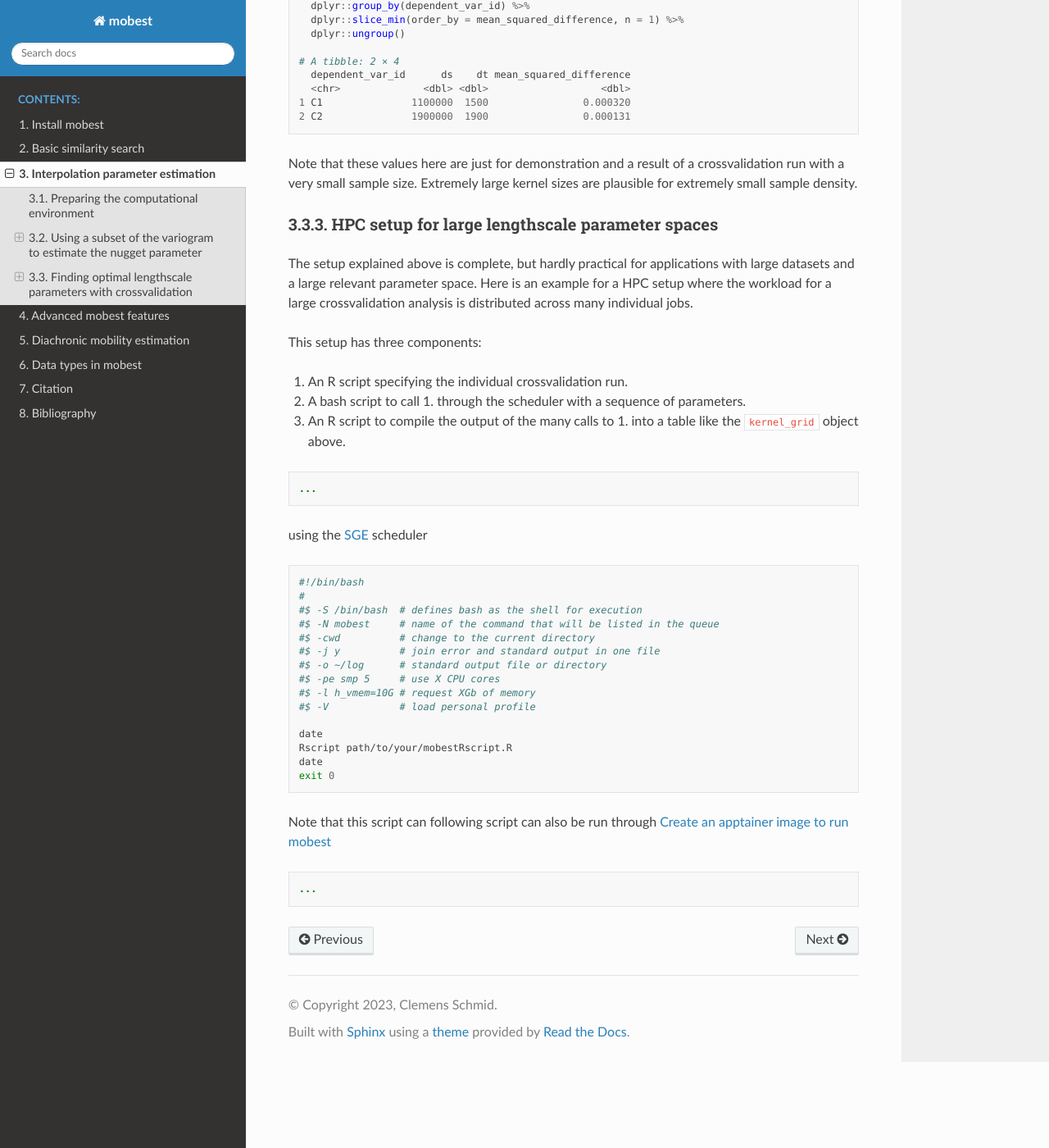
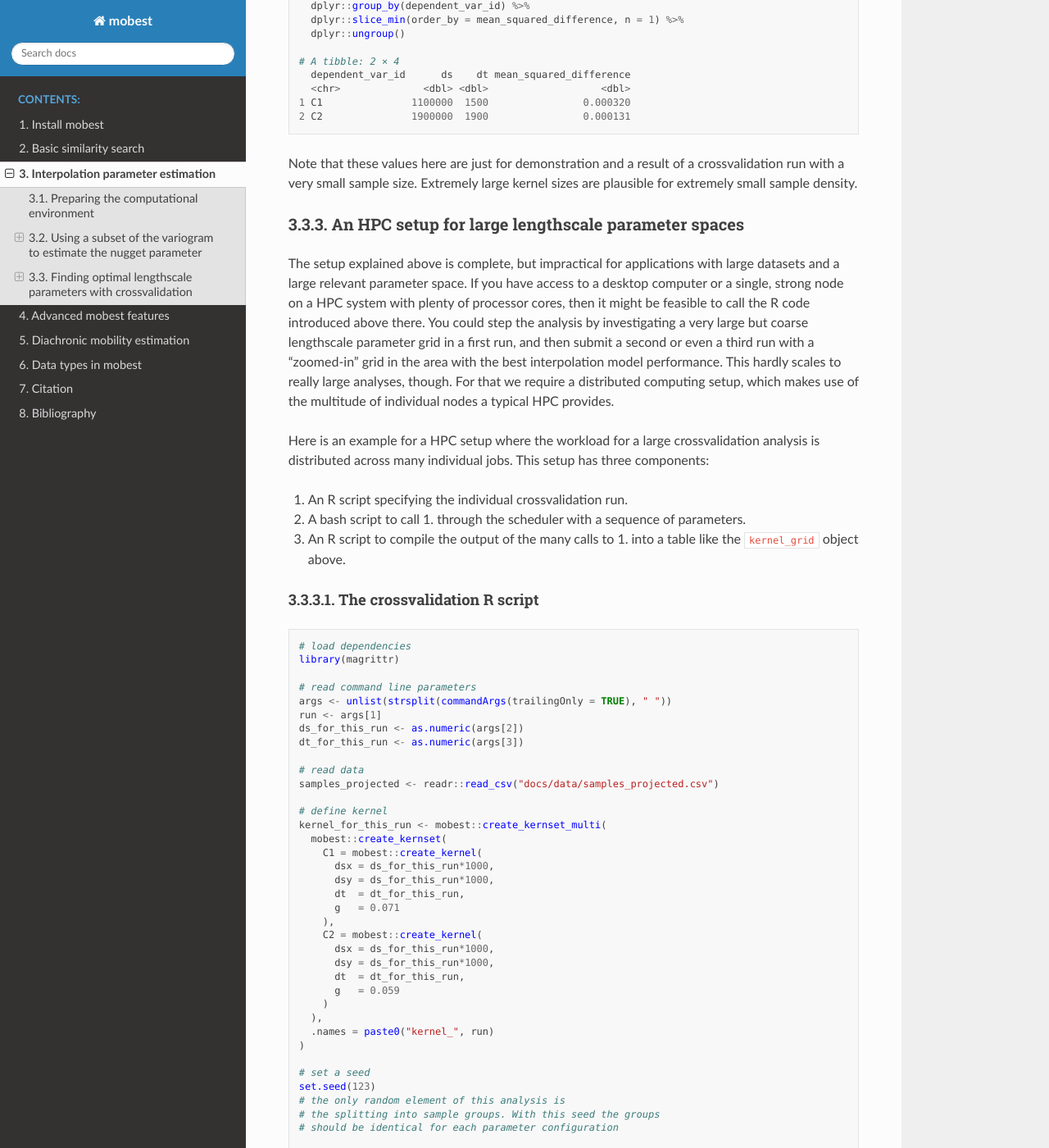
Before and after one commit to nevrome/mobest, a Sphinx documentation site: the page built from docs/estimation.md, in a window 1280 px wide and 1400 px high, scrolled down 8326 px. Shown: the whole window at 82% size. Built offline with Sphinx 7.4.7 and the Read the Docs theme 2.0.0, drawn with Linux system fonts in a browser that asks for light colours; cross-references to code outside the pages are shown as plain code; some of the changed text lies outside the part shown.

Commit message:
work on the hpc crossvalidation setup

````diff
--- a/docs/estimation.md
+++ b/docs/estimation.md
@@ -402,21 +402,101 @@ kernel_grid %>%
 
 Note that these values here are just for demonstration and a result of a crossvalidation run with a very small sample size. Extremely large kernel sizes are plausible for extremely small sample density.
 
-### HPC setup for large lengthscale parameter spaces
+### An HPC setup for large lengthscale parameter spaces
 
-The setup explained above is complete, but hardly practical for applications with large datasets and a large relevant parameter space. Here is an example for a HPC setup where the workload for a large crossvalidation analysis is distributed across many individual jobs.
+The setup explained above is complete, but impractical for applications with large datasets and a large relevant parameter space. If you have access to a desktop computer or a single, strong node on a HPC system with plenty of processor cores, then it might be feasible to call the R code introduced above there. You could step the analysis by investigating a very large but coarse lengthscale parameter grid in a first run, and then submit a second or even a third run with a "zoomed-in" grid in the area with the best interpolation model performance. This hardly scales to really large analyses, though. For that we require a distributed computing setup, which makes use of the multitude of individual nodes a typical HPC provides.
 
-This setup has three components:
+Here is an example for a HPC setup where the workload for a large crossvalidation analysis is distributed across many individual jobs. This setup has three components:
 
 1. An R script specifying the individual crossvalidation run.
 2. A bash script to call 1. through the scheduler with a sequence of parameters.
 3. An R script to compile the output of the many calls to 1. into a table like the `kernel_grid` object above.
 
+#### The crossvalidation R script
+
 ```r
-...
+# load dependencies
+library(magrittr)
+
+# read command line parameters
+args <- unlist(strsplit(commandArgs(trailingOnly = TRUE), " "))
+run <- args[1]
+ds_for_this_run <- as.numeric(args[2])
+dt_for_this_run <- as.numeric(args[3])
+
+# read data
+samples_projected <- readr::read_csv("docs/data/samples_projected.csv")
+
+# define kernel
+kernel_for_this_run <- mobest::create_kernset_multi(
+  mobest::create_kernset(
+    C1 = mobest::create_kernel(
+      dsx = ds_for_this_run*1000,
+      dsy = ds_for_this_run*1000,
+      dt  = dt_for_this_run,
+      g   = 0.071
+    ),
+    C2 = mobest::create_kernel(
+      dsx = ds_for_this_run*1000,
+      dsy = ds_for_this_run*1000,
+      dt  = dt_for_this_run,
+      g   = 0.059
+    )
+  ),
+  .names = paste0("kernel_", run)
+)
+
+# set a seed
+set.seed(123)
+# the only random element of this analysis is
+# the splitting into sample groups. With this seed the groups
+# should be identical for each parameter configuration
+
+# run crossvalidation
+interpol_comparison <- mobest::crossvalidate(
+  independent = mobest::create_spatpos(
+    id = 1:nrow(janno_final),
+    x = janno_final$x,
+    y = janno_final$y,
+    z = janno_final$Date_BC_AD_Median_Derived
+  ),
+  dependent = mobest::create_obs(
+    multivar_method_observation_bundles[[mperm_id]][[dimension_for_this_run]],
+    .names = paste(
+      dimension_for_this_run,
+      multivar_for_this_run,
+      snpset_for_this_run,
+      sep = "_"
+    )
+  ),
+  kernel = kernel_for_this_run,
+  iterations = 10,
+  groups = 10,
+  quiet = F
+)
+
+# summarize the crossvalidation result
+kernel_grid <- interpol_comparison %>%
+  dplyr::group_by(
+    dependent_var_id, ds = dsx, dt) %>%
+  dplyr::summarise(
+    mean_squared_difference = mean(difference^2),
+    .groups = "drop"
+  )
+
+# write the output to the file system
+save(
+  kernel_grid,
+  file = paste0("data/parameter_exploration/crossvalidation/interpol_comparison_", run, ".RData")
+)
 ```
 
-using the [SGE](https://docs.oracle.com/cd/E19279-01/820-3257-12/n1ge.html) scheduler
+it's also possible and simple to just run the 02b script with the respective array index
+`qsub -b y -cwd -q archgen.q -pe smp 8 -l h_vmem=50G -now n -V -j y -o ~/log -N fillGaps singularity exec --bind=/mnt/archgen/users/schmid singularity_mobest.sif Rscript code/02_parameter_estimation/02a_crossvalidation.R "11772" "pca_proj" "u" "C9" "500" "1300"`
+
+#### The submission bash script
+
+The following script `run_crossvalidation.sh` now describes how the R script can be submitted to a scheduler, in this case using the [SGE](https://docs.oracle.com/cd/E19279-01/820-3257-12/n1ge.html) scheduler. The script would be submitted there with `qsub run_crossvalidation.sh`.
 
 ```bash
 #!/bin/bash
@@ -435,6 +515,8 @@ Rscript path/to/your/mobestRscript.R
 date
 exit 0
 ```
+
+#### The result compilation script
 
 Note that this script can following script can also be run through
 {ref}`Create an apptainer image to run mobest <install:create an apptainer image to run mobest>`
````
